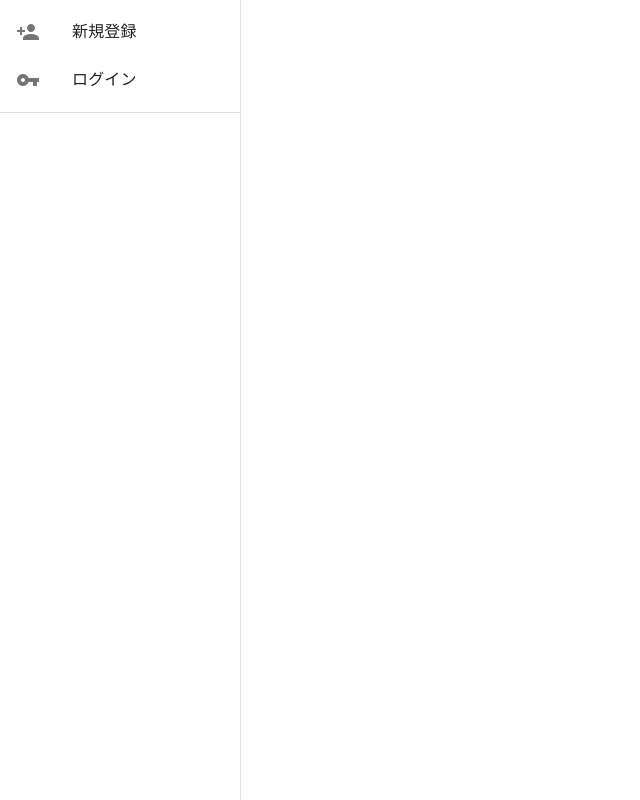
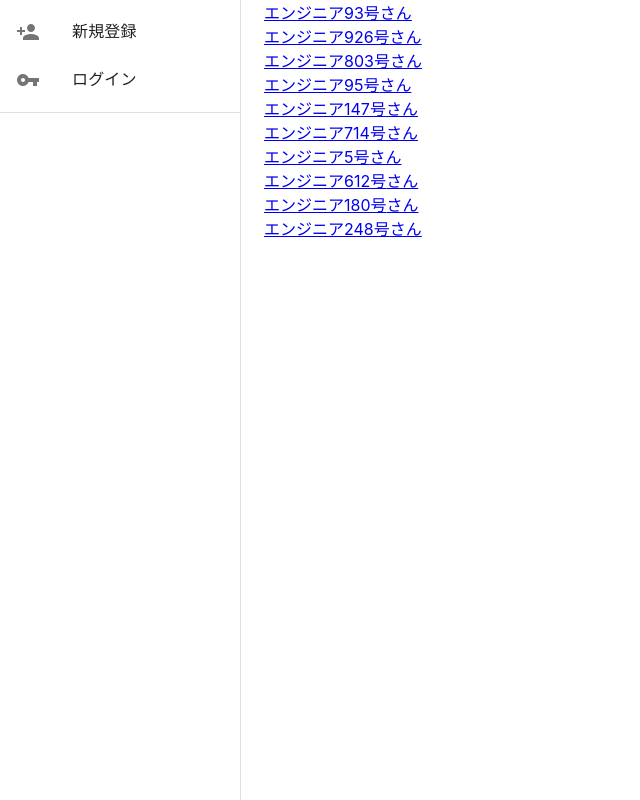
Before and after one commit to tocoteron/engineer-ability-visualizer, a React (Create React App) app in the folder frontend/: page /engineers in a window 1280 px wide. Shown: the whole page, without its empty margins (0-640 px from the left). Built offline with nearby package versions, Linux system fonts and the light colour scheme; no server answers.

Commit message:
Add EngineerUserListPage

```diff
--- a/frontend/src/App.tsx
+++ b/frontend/src/App.tsx
@@ -24,6 +24,7 @@ import ListItemLink from './components/ListItemLink';
 import EngineerUserAbilityPage from './pages/EngineerUserAbilityPage';
 import RegisterHRUserPage from './pages/RegisterHRUserPage';
 import LoginHRUserPage from './pages/LoginHRUserPage';
+import EngineerUserListPage from './pages/EngineerUserListPage';
 
 const drawerWidth = 240;
 
@@ -109,13 +110,16 @@ function App() {
         </Drawer>
         <div className={classes.content}>
           <Switch>
-            <Route path="/engineers/:engineerUserId">
+            <Route exact path="/engineers">
+              <EngineerUserListPage />
+            </Route>
+            <Route exact path="/engineers/:engineerUserId">
               <EngineerUserAbilityPage />
             </Route>
-            <Route path="/register">
+            <Route exact path="/register">
               <RegisterHRUserPage successCallbackPath="/" />
             </Route>
-            <Route path="/login">
+            <Route exact path="/login">
               <LoginHRUserPage successCallbackPath="/" />
             </Route>
           </Switch>
--- /dev/null
+++ b/frontend/src/mock.ts
@@ -0,0 +1,9 @@
+function getRandomInt(min: number, max: number) {
+  min = Math.ceil(min);
+  max = Math.floor(max);
+  return Math.floor(Math.random() * (max - min)) + min; //The maximum is exclusive and the minimum is inclusive
+}
+
+export default {
+    getRandomInt,
+}
--- a/frontend/src/pages/EngineerUserAbilityPage.tsx
+++ b/frontend/src/pages/EngineerUserAbilityPage.tsx
@@ -4,12 +4,7 @@ import EngineerUser from '../models/EngineerUser';
 import EngineerUserAbilityReport from '../models/EngineerUserAbilityReport';
 import EngineerUserAbility from '../components/EngineerUserAbility';
 import API from '../api';
-
-function getRandomInt(min: number, max: number) {
-  min = Math.ceil(min);
-  max = Math.floor(max);
-  return Math.floor(Math.random() * (max - min)) + min; //The maximum is exclusive and the minimum is inclusive
-}
+import mock from '../mock';
 
 export default function EngineerUserAbilityPage() {
   const { engineerUserId } = useParams<{engineerUserId: string}>();
@@ -33,12 +28,12 @@ export default function EngineerUserAbilityPage() {
       return {
         id: i,
         engineerUserId: Number(engineerUserId),
-        projectScore: getRandomInt(0, 1000),
-        repositoryScore: getRandomInt(0, 1000),
-        commitScore: getRandomInt(0, 1000),
-        pullreqScore: getRandomInt(0, 1000),
-        issueScore: getRandomInt(0, 1000),
-        speedScore: getRandomInt(0, 1000),
+        projectScore: mock.getRandomInt(0, 1000),
+        repositoryScore: mock.getRandomInt(0, 1000),
+        commitScore: mock.getRandomInt(0, 1000),
+        pullreqScore: mock.getRandomInt(0, 1000),
+        issueScore: mock.getRandomInt(0, 1000),
+        speedScore: mock.getRandomInt(0, 1000),
         createdAt,
       }
     });
--- /dev/null
+++ b/frontend/src/pages/EngineerUserListPage.tsx
@@ -0,0 +1,39 @@
+import React, { useState } from 'react';
+import { Container } from '@material-ui/core';
+import mock from '../mock';
+import EngineerUser from '../models/EngineerUser';
+import { Link } from 'react-router-dom';
+
+
+const range = Array(10).fill(0).map((v, i) => i + 1);
+const mockEngineerUsers: EngineerUser[] = range.map<EngineerUser>((i) => {
+  const id = mock.getRandomInt(0, 1000);
+  return {
+    id,
+    loginName: `github-user-${id}`,
+    displayName: `エンジニア${id}号`,
+    photoURL: "https://avatars3.githubusercontent.com/u/51188956?v=4",
+  }
+});
+
+export default function EngineerUserListPage() {
+  const [engineerUsers, setEngineerUsers] = useState<EngineerUser[]>(mockEngineerUsers);
+
+  return (
+    <Container>
+      <div className="engineer">
+        {
+          engineerUsers.map((engineerUser) => {
+            return (
+              <div>
+                <Link to={`/engineers/${engineerUser.id}`}>
+                  {engineerUser.displayName}さん
+                </Link>
+              </div>
+            );
+          })
+        }
+      </div>
+    </Container>
+  );
+}
```
